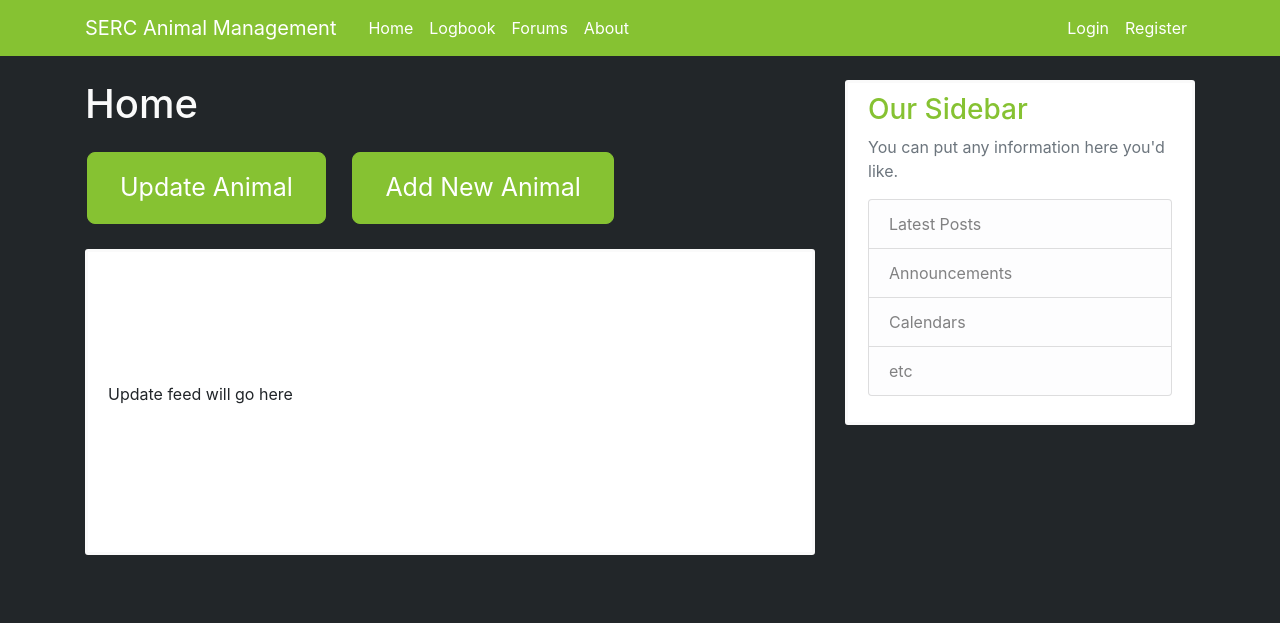
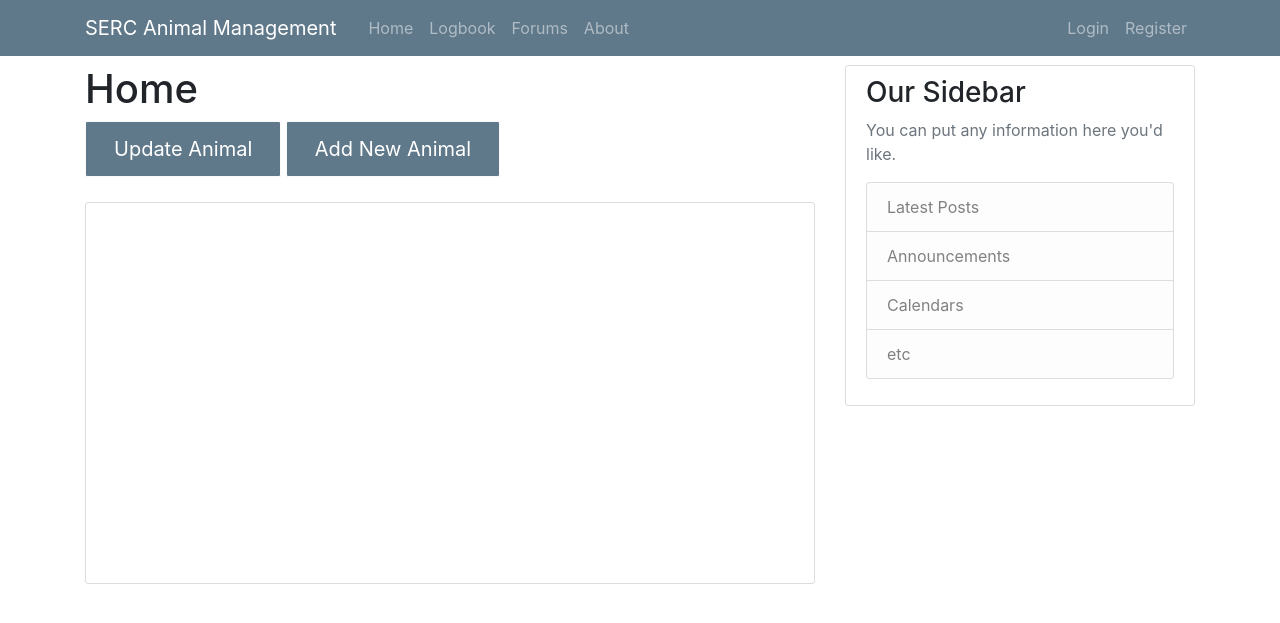
Before and after one commit to nmclawrence010/AnimalFlaskApp, a Flask app: page / in a window 1280 px wide. Shown: the top 623 px of the page. Run offline with Flask 2, Linux system fonts and the light colour scheme; some libraries are stand-ins or nearby versions.

Commit message:
12 March Update

```diff
--- a/SAMapp/routes.py
+++ b/SAMapp/routes.py
@@ -1,39 +1,34 @@
-from flask import render_template, url_for, flash, redirect
-from SAMapp import app
-#from SAMapp import qrgenerator
+from flask import render_template, url_for, flash, redirect, request
+from SAMapp import app, db, bcrypt
 from SAMapp.forms import RegistrationForm, LoginForm
 from SAMapp.models import User, Post
+from flask_login import login_user, current_user, logout_user, login_required
 
 posts = [
 	{
 		"author": "Niall Mclawrence",
-		"title": "Forum Post 1",
+		"title": "Forum Test 1",
 		"content": "First Post Content",
 		"date_posted": "Feb 16, 2021"
 	},
 	{
-		"author": "Thomas Philips",
-		"title": "Forum Post 2",
+		"author": "Thomas Phillips",
+		"title": "Forum Test 2",
 		"content": "Second Post Content",
 		"date_posted": "Feb 17, 2021"
 	},
 	{
 		"author": "Andrew Lovell",
-		"title": "Forum Post 3",
+		"title": "Forum Test 3",
 		"content": "Third Post Content",
-		"date_posted": "Feb 18, 2021"
+		"date_posted": "Feb 17, 2021"
 	}
 ]
 
-#Routing the pages
 @app.route("/")
 @app.route("/home")
 def home():
 	return render_template("home.html")
-
-@app.route("/qrgenerator")
-def qrgenerator():
-	return SAMapp.qrgenerator()
 
 @app.route("/logbook")
 def logbook():
@@ -49,19 +44,39 @@ def about():
 
 @app.route("/register", methods=['GET', 'POST'])
 def register():
+	if current_user.is_authenticated:
+		return redirect(url_for('home'))
 	form = RegistrationForm()
 	if form.validate_on_submit():
-		flash(f'Account created for {form.username.data}!', 'success')
-		return redirect(url_for('home'))
+		hashed_password = bcrypt.generate_password_hash(form.password.data).decode('utf-8')       #Hashes the password on submit
+		user = User(username=form.username.data, email=form.email.data, password=hashed_password) #Passes in the hashed password
+		db.session.add(user)
+		db.session.commit() #adds user to database
+		flash('Your account has been created! You can now log in', 'success')   #Shows message on creation
+		return redirect(url_for('login'))										#Sends them to login page
 	return render_template('register.html', title='Register', form=form)
 
 @app.route("/login", methods=['GET', 'POST'])
 def login():
+	if current_user.is_authenticated:
+		return redirect(url_for('home'))
 	form = LoginForm()
 	if form.validate_on_submit():
-		if form.email.data == 'admin@blog.com' and form.password.data == 'password':
-			flash('You have been logged in!', 'success')
-			return redirect(url_for('home'))
+		user = User.query.filter_by(email=form.email.data).first()                  #Checks if email exists in our db
+		if user and bcrypt.check_password_hash(user.password, form.password.data):  #Same for password
+			login_user(user, remember=form.remember.data)
+			next_page = request.args.get('next')
+			return  redirect(next_page) if  next_page else redirect(url_for('home'))
 		else:
-			flash('Login Unsuccessful. Please check username and password', 'danger')
+			flash('Login Unsuccessful. Please check email and password', 'danger')	#if failed will show this message
 	return render_template('login.html', title='Login', form=form)
+
+@app.route("/logout")
+def logout():
+	logout_user()
+	return redirect(url_for('home'))
+
+@app.route("/account")
+@login_required
+def account():
+	return render_template('account.html', title='Account')
--- a/SAMapp/static/main.css
+++ b/SAMapp/static/main.css
@@ -1,37 +1,27 @@
 body {
-  /*background: #fafafa;*/
+  background: #fafafa;
   color: #333333;
   margin-top: 5rem;
-  background-color: #222629 !important;
 }
 
-h1, h2, h4, h5, h6 {
-  color: #fafafa !important;
-  margin-bottom: 20px !important;
-}
-
-h3 {
-  color: #86C232 !important;
+h1, h2, h3, h4, h5, h6 {
+  color: #444444;
 }
 
 .bg-steel {
-  background-color: #86C232;
-}
-
-.background {
-  color: #222629;
+  background-color: #5f788a;
 }
 
 .site-header{
-	margin-bottom: 80px;
+	margin-bottom: 65px;
 }
 
 .site-header .navbar-nav .nav-link {
-  color: #ffffff !important;
+  color: #cbd5db;
 }
 
 .site-header .navbar-nav .nav-link:hover {
-  color: #474B4F !important;
+  color: #ffffff;
 }
 
 .site-header .navbar-nav .nav-link.active {
@@ -41,7 +31,7 @@ h3 {
 .content-section {
   background: #ffffff;
   padding: 10px 20px;
-  border: 3px solid #fafafa;
+  border: 1px solid #dddddd;
   border-radius: 3px;
   margin-bottom: 20px;
 }
@@ -51,7 +41,7 @@ h3 {
 }
 
 a.article-title:hover {
-  color: #86C232;
+  color: #428bca;
   text-decoration: none;
 }
 
@@ -93,31 +83,18 @@ a.article-title:hover {
   font-size: 2.5rem;
 }
 
-.button {
-  border: none;
+.button2 {
+  background-color: #5f788a;
   color: white;
-  padding: 16px 32px;
-  text-align: center;
-  text-decoration: none;
-  display: inline-block;
-  font-size: 16px;
-  margin: 4px 2px;
-  transition-duration: 0.4s;
-  cursor: pointer;
+  border: 1px solid #fafafa;
   margin-bottom: 25px;
-}
-
-.button2 {
-  background-color: #86C232;
-  color: white;
-  border: 1px solid #86C232;
-  margin-bottom: 25px;
-  margin-right: 20px;
-  font-size: 25px;
-  border-radius: 8px; /* rounds the corners*/
+  font-size: 20px;
+  border-radius: 2px; /* rounds the corners*/
+  padding: 12px 28px;
 }
 
 .button2:hover {
-  background-color: #61892F;
+  /*background-color: #61892F;*/
+  background-color: #222629;
   color: white;
 }
--- /dev/null
+++ b/SAMapp/templates/account.html
@@ -0,0 +1,4 @@
+{% extends "layout.html" %}
+{% block content %}
+<h1>{{ current_user.username }}</h1>
+{% endblock content %}
--- a/SAMapp/templates/home.html
+++ b/SAMapp/templates/home.html
@@ -4,17 +4,16 @@
 <button class="button button2">Update Animal</button>
 <button class="button button2">Add New Animal</button>
 
-<body>
 <article class="media content-section">
   <div class="media-body">
   	<p>&nbsp;</p>
   	<p>&nbsp;</p>
   	<p>&nbsp;</p>
-  	<p> Update feed will go here</p>
+  	<p>&nbsp;</p>
+  	<p>&nbsp;</p>
+  	<p>&nbsp;</p>
   	<p>&nbsp;</p>
   	<p>&nbsp;</p>
   	<p>&nbsp;</p>
 </article>
-</body>
-
 {% endblock content %}
--- a/SAMapp/templates/layout.html
+++ b/SAMapp/templates/layout.html
@@ -11,9 +11,9 @@
     <link rel ="stylesheet" type="text/css" href="{{ url_for('static', filename='main.css') }}">
 
     {% if title %}
-	<title>Flask Blog - {{ title }}</title>
+  <title>SERC Animal Management - {{ title }}</title>
   {% else %}
-	<title>Flask Blog</title>
+  <title>SERC Animal Management</title>
   {% endif %}
 
     <link rel="canonical" href="https://getbootstrap.com/docs/4.0/examples/starter-template/">
@@ -40,8 +40,13 @@
         </div>
         <!-- Navbar Right Side -->
         <div class="navbar-nav">
+          {% if current_user.is_authenticated %}
+          <a class="nav-item nav-link" href="{{ url_for('account') }}">Account</a>
+          <a class="nav-item nav-link" href="{{ url_for('logout') }}">Logout</a>
+          {% else %}
           <a class="nav-item nav-link" href="{{ url_for('login') }}">Login</a>
           <a class="nav-item nav-link" href="{{ url_for('register') }}">Register</a>
+          {% endif %}
         </div>
       </div>
     </div>
```
Also changed, not shown: SAMapp/__init__.py (+7 -0 lines), SAMapp/forms.py (+14 -1 lines), SAMapp/models.py (+7 -3 lines), SAMapp/site.db. Lines whose indentation alone changed are shown as unchanged.
